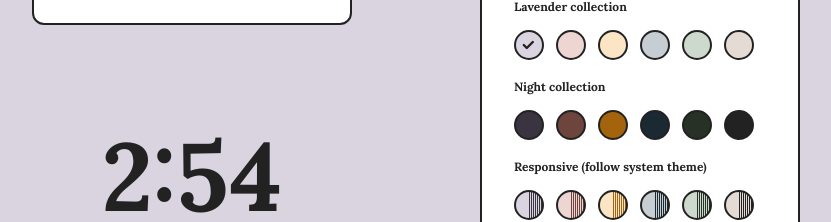
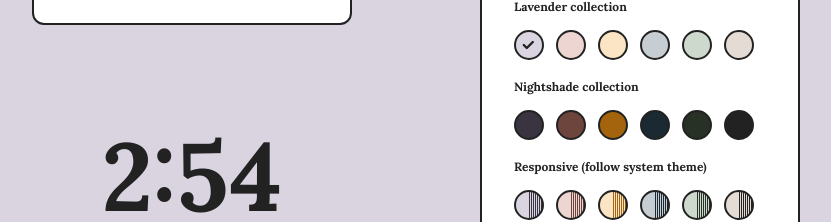
Before and after one commit to fvrests/lavender, a Vue app: page / in a window 1280 px wide. Both pictures are taken after a click on the button 1230 px from the left and 750 px from the top of the page. Shown: the part 194-416 px from the top of the page, without its empty margins (448-1279 px from the left). Built offline with nearby package versions, Linux system fonts and the light colour scheme.

Commit message:
copy update

```diff
--- a/src/components/options.vue
+++ b/src/components/options.vue
@@ -61,7 +61,7 @@ function handleFetch() {
 						</li>
 					</ul>
 					<div class="space-xsmall" />
-					<div :class="text.label">Night collection</div>
+					<div :class="text.label">Nightshade collection</div>
 					<div class="space-xsmall" />
 					<ul class="theme-list">
 						<li v-for="theme in themes">
```
